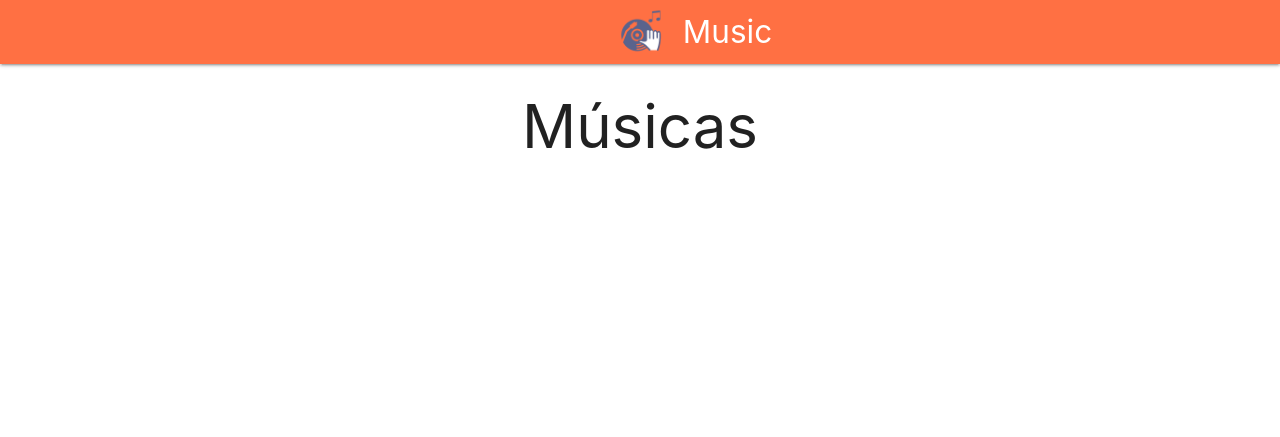
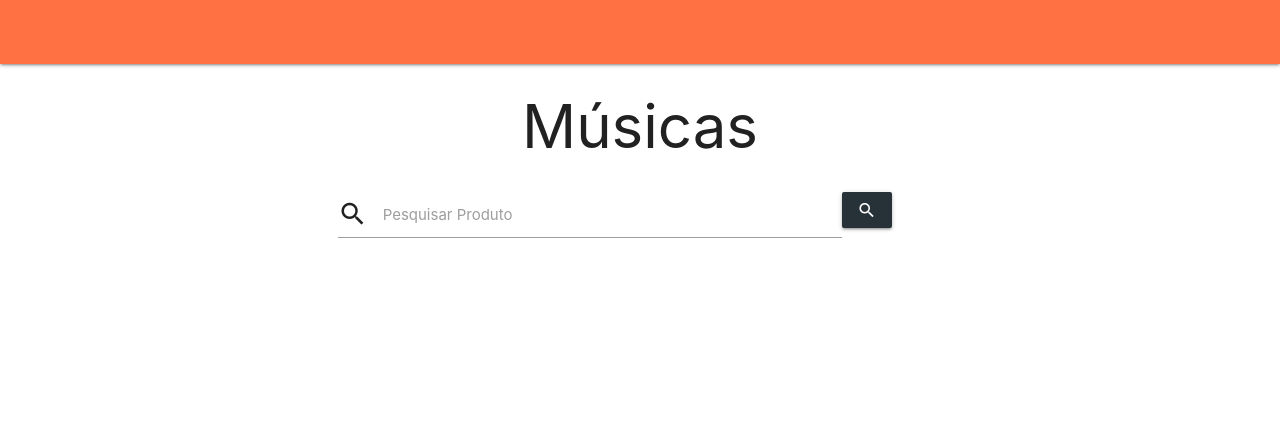
Before and after one commit to LucasSantus/music, a Django app: template templates/musica/index.html in a window 1280 px wide. Shown: the top 437 px of the page. Run offline with Django 3.2, Linux system fonts and the light colour scheme; the template is opened without the code that fills it, so the values that code supplies are empty.

Commit message:
adicionada função de pesquisa

```diff
--- a/templates/base.html
+++ b/templates/base.html
@@ -32,10 +32,11 @@
             <div class="navbar-fixed">
                 <nav>
                     <div class="nav-wrapper deep-orange lighten-1 center">
-                        <img src="media/images/logo.png" width="60px" height="60px"></img>
+                        <!-- <img src="media/images/logo.png" width="60px" height="60px"></img>
                         <a href="/" class="brand-logo">
                             <span class='truncate'>Music</span>
-                        </a>
+                        </a> -->
+
                     </div>
                 </nav>
             </div>
--- a/templates/musica/index.html
+++ b/templates/musica/index.html
@@ -5,6 +5,21 @@
 <main>
     <div class="col s12 m6 l10 center">
         <h3 class="text-theme truncate">Músicas</h3>
+    </div>
+    <div class="container">
+        <form method="POST">
+            {% csrf_token %}
+            <div class="container">
+                <div class="row">
+                    <div class="input-field col s12">
+                        <i class="material-icons prefix">search</i>
+                        <input type="text" name="pesquisa" id="pesquisa" class="col s10">
+                        <label for="autocomplete-input">Pesquisar Produto</label>
+                        <button class="waves-effect waves-light btn col s1 blue-grey darken-4" type="submit"><i class="material-icons">search</i></button>
+                    </div>
+                </div>
+            </div>
+        </form>
     </div>
 
     <div class="container">
```
Also changed, not shown: musica/views.py (+11 -19 lines).
